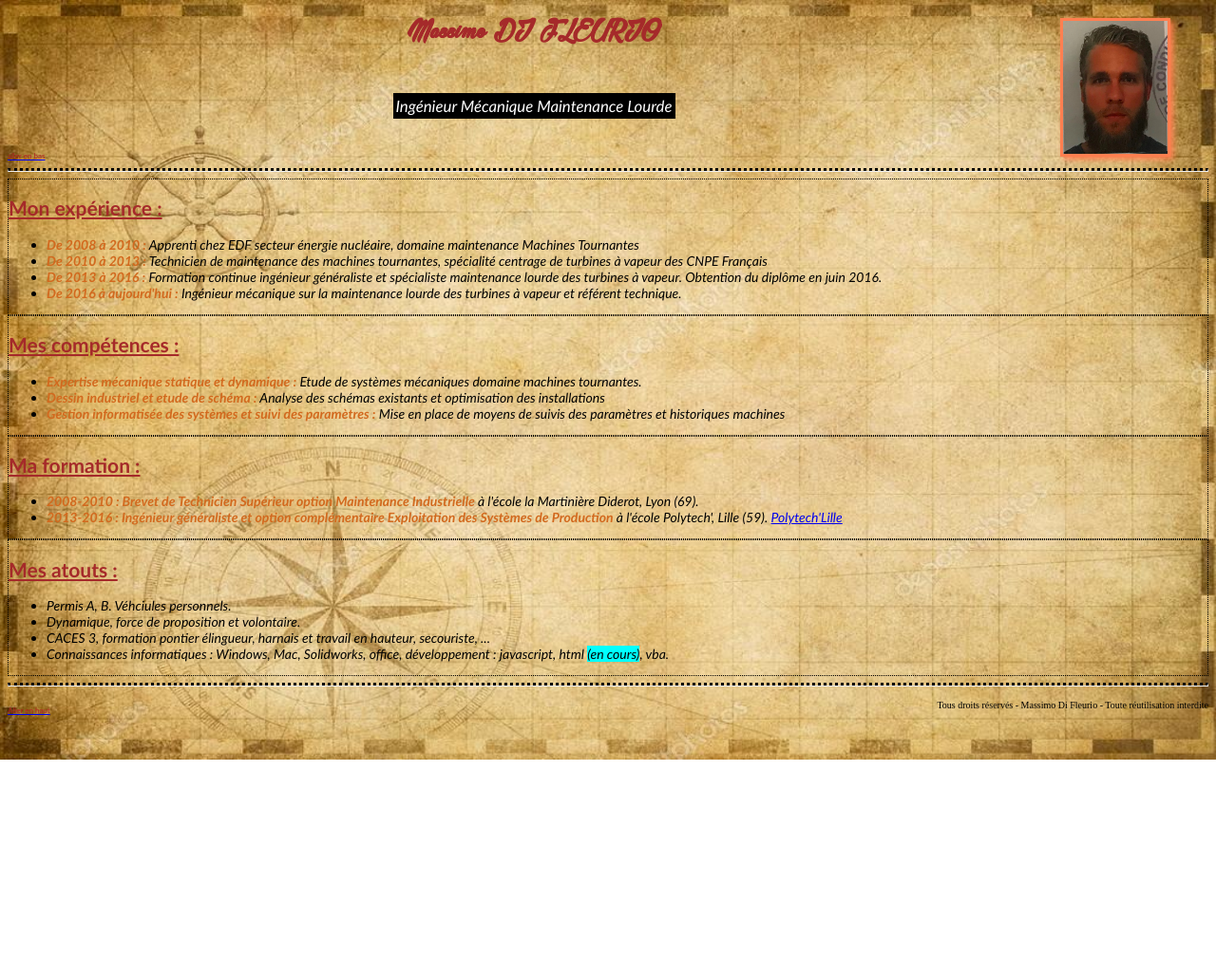
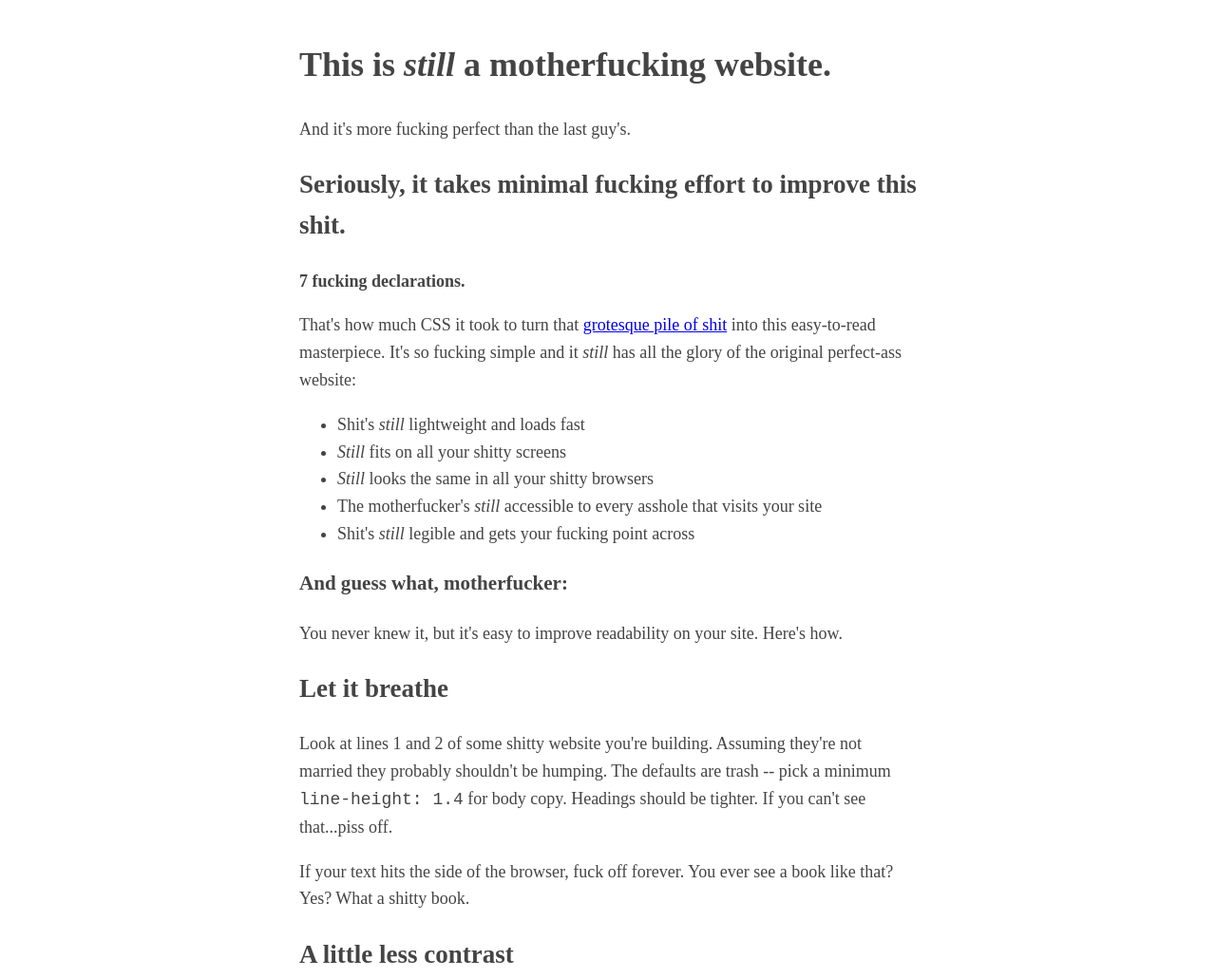
Before and after one commit to iMassim0/iMassim0.github.io, a plain HTML site: page index.html in a window 1280 px wide. Shown: the top 1030 px of the page at 95% size. Before the commit the page ends 800 px from the top, so only its background shows below. Drawn offline with Linux system fonts and the light colour scheme.

Commit message:
Changement de site = BetterMFW

```diff
--- a/index.html
+++ b/index.html
@@ -1,68 +1,61 @@
 <!DOCTYPE html>
 
-<html>
-    <head>
-        <meta charset="utf-8" />
-        <title>CV Massimo Di Fleurio</title>
-        <link rel="stylesheet" href="style.css"/>
-    </head>
+<html lang="fr">
 
-    <body>
+<head>
 
-        <figure>
-            <a href="content/identite.jpg" alt="Photo identité" title="Cliquez pour agrandir" target=_blank><img src="content/identite.jpg" alt="Photo identité" class="ident"/></a>
-        </figure>
+  <meta charset="utf-8"/>
+  <title>Mother Fucker Website - Massim0</title>
+  <link rel="stylesheet" href="main.css"/>
 
-        <div>
-        <h1 id="Ancre2"><strong>Massimo DI FLEURIO</strong></h1>
-        <br/>
-        <p align="center"><em><big>Ingénieur Mécanique Maintenance Lourde</big></em></p>
-        <br/>
-        <a href="#Ancre1" title="Bas de page"><small class="plus">aller en bas</small></a>
-        <hr/>
-        </div>
+</head>
 
-        <section>
-        <h2>Mon expérience :</h2>
-        <ul>
-            <li><b>De 2008 à 2010 :</b> Apprenti chez EDF secteur énergie nucléaire, domaine maintenance Machines Tournantes</li>
-            <li><b>De 2010 à 2013 :</b> Technicien de maintenance des machines tournantes, spécialité centrage de turbines à vapeur des CNPE Français</li>
-            <li><b>De 2013 à 2016 :</b> Formation continue ingénieur généraliste et spécialiste maintenance lourde des turbines à vapeur. Obtention du diplôme en juin 2016.</li>
-            <li><b>De 2016 à aujourd'hui :</b> Ingénieur mécanique sur la maintenance lourde des turbines à vapeur et référent technique.</li>
-        </ul>
-        </section>
+<body>
 
-        <section>
-        <h2>Mes compétences :</h2>
-        <ul>
-            <li><b>Expertise mécanique statique et dynamique :</b> Etude de systèmes mécaniques domaine machines tournantes.</li>
-            <li><b>Dessin industriel et etude de schéma :</b> Analyse des schémas existants et optimisation des installations</li>
-            <li><b>Gestion informatisée des systèmes et suivi des paramètres :</b> Mise en place de moyens de suivis des paramètres et historiques machines</li>
-        </ul>
-        </section>
+<h1>This is <em>still</em> a motherfucking website.</h1>
 
-        <section>
-        <h2>Ma formation :</h2>
-        <ul>
-            <li><b>2008-2010 : Brevet de Technicien Supérieur option Maintenance Industrielle </b> à l'école la Martinière Diderot, Lyon (69).</li>
-            <li><b>2013-2016 : Ingénieur généraliste et option complémentaire Exploitation des Systèmes de Production </b> à l'école Polytech', Lille (59). <a href="http://www.polytech-lille.fr/" title="Lien vers le site de l'école" target=_blank class="spec">Polytech'Lille</a></li>
-        </ul>
-        </section>
+<p>And it's more fucking perfect than the last guy's.</p>
 
-        <section>
-        <h2>Mes atouts :</h2>
-        <ul>
-            <li>Permis A, B. Véhciules personnels.</li>
-            <li>Dynamique, force de proposition et volontaire.</li>
-            <li>CACES 3, formation pontier élingueur, harnais et travail en hauteur, secouriste, ... </li>
-            <li>Connaissances informatiques : Windows, Mac, Solidworks, office, développement : javascript, html <mark>(en cours)</mark>, vba.</li>
-        </ul>
-        </section>
+<h2>Seriously, it takes minimal fucking effort to improve this shit.</h2>
 
-        <div>
-        <hr/>
-        <p><a href="#Ancre2" id="Ancre1" title="Haut de page"><small class="plus">Aller en haut</small></a><small class="mention"> Tous droits réservés - Massimo Di Fleurio - Toute réutilisation interdite</small></p>
-        </div>
+<strong>7 fucking declarations.</strong>
 
-    </body>
+<p>That's how much CSS it took to turn that <a href="https://http://motherfuckingwebsite.com/">grotesque pile of shit</a> into this easy-to-read masterpiece. It's so fucking simple and it <em>still</em> has all the glory of the original perfect-ass website:</p>
+<ul>
+<li>Shit's <em>still</em> lightweight and loads fast</li>
+<li><em>Still</em> fits on all your shitty screens</li>
+<li><em>Still</em> looks the same in all your shitty browsers</li>
+<li>The motherfucker's <em>still</em> accessible to every asshole that visits your site</li>
+<li>Shit's <em>still</em> legible and gets your fucking point across</li>
+</ul>
+<h3>And guess what, motherfucker:</h3>
+<p>You never knew it, but it's easy to improve readability on your site. Here's how.</p>
+
+<h2>Let it breathe</h2>
+<p>Look at lines 1 and 2 of some shitty website you're building. Assuming they're not married they probably shouldn't be humping. The defaults are trash -- pick a minimum <code>line-height: 1.4</code> for body copy. Headings should be tighter. If you can't see that...piss off.</p>
+
+<p>If your text hits the side of the browser, fuck off forever. You ever see a book like that? Yes? What a shitty book.</p>
+
+<h2>A little less contrast</h2>
+<p>Black on white? How often do you see that kind of contrast in real life? Tone it down a bit, asshole. I would've even made this site's background a nice <code>#EEEEEE</code> if I wasn't so focused on keeping declarations to a lean 7 fucking lines.</p>
+
+<h2>Size Matters</h2>
+<p>I know your partner says otherwise, but it's true. Bump that body copy to render close to 16px or more. Smaller type works well for print, not the screen.</p>
+
+<h2>Line-width, motherfucker</h2>
+<p>Looking at an LCD screen is strainful enough. Don't make me read a line of text that's 200 fucking characters long. Keep it to a nice 60-80 and users might actually read more than one sentence of your worthless dribble.</p>
+
+<h3>Yes, this is <em>also</em> fucking satire, you fuck</h3>
+<p>I love what the creator of <a href="https://http://motherfuckingwebsite.com/">this site's inspiration</a> did. What I'm saying is that it's so, so simple to make sites easier to read. Websites are broken by default, they are functional, high-performing, and accessible, but they're also fucking ugly. You and all the other web designers out there need to make them not total shit.</p>
+
+<blockquote>"You're a fucking moron if you use default browser styles." <br/>
+- Eleanor Roosevelt</blockquote>
+<hr/>
+<h2>Epilogue</h2>
+<p>Inspired by the geniuses behind <a href="http://motherfuckingwebsite.com/">motherfuckingwebsite.com</a> and <a href="http://txti.es/">txti</a>.</p>
+
+<p>This page—that isn't a total fucking eyesore—was created by <a href="https://twitter.com/drew_mc">me</a> with help from <a href="https://twitter.com/gabehammersmith">him</a>.</p>
+
+</body>
+
 </html>
--- /dev/null
+++ b/main.css
@@ -0,0 +1,14 @@
+body {
+  margin: 40px auto;
+  max-width: 650px;
+/*  min-width: 400px;*/
+  font-size: 18px;
+  line-height: 1.6;
+  color: #444;
+
+/*  padding: 0 10px*/
+}
+
+h1 h2 h3 {
+  line-height: 1.2;
+}
--- a/style.css
+++ /dev/null
@@ -1,117 +0,0 @@
-body
-{
-    font-family: "Trebuchet MS";
-    font-size: 14px;
-    cursor: progress;
-    background-image: url(content/background.jpg);
-    background-attachment: fixed;
-    background-origin: content-box;
-    background-repeat:round;
-}
-
-.plus
-{
-    color:firebrick;
-    font-size: 8px;
-}
-
-.plus:hover
-{
-    color: blue;
-    font-size: 10px;
-}
-
-/*small
-{
-    font-size: 8px;
-}*/
-
-.spec:hover
-{
-    font-weight: bold;
-    font-size: 20px;
-    color: hotpink;
-    cursor: not-allowed;
-}
-
-.ident
-{
-    height: 140px;
-    width: 110px;
-    float: right;
-    border: 3px solid coral;
-    box-shadow: 3px 3px 6px coral;
-}
-
-.ident:hover{
-    cursor: help;
-}
-
-.mention
-{
-    font-family: "Times New Roman", Times, serif;
-    font-size: 10px;
-    float: right;
-}
-
-mark
-{
-    background-color: aqua;
-}
-
-h2
-{
-    text-decoration: underline;
-    color: brown;
-}
-
-h1
-{
-    font-family: 'Barber Street', 'Trebuchet MS', serif;
-    font-size: 29px;
-    font-weight: 100;
-    color:brown;
-}
-
-#Ancre2
-{
-    text-align: center;
-}
-
-big
-{
-    color: white;
-    background-color: black;
-    border: 3px solid black;
-}
-
-big:hover{
-    color: black;
-    background-color: white;
-    border: 3px solid black;
-    cursor: crosshair
-}
-
-b
-{
-    color: chocolate;
-}
-
-hr
-{
-    border-top: 3px dotted;
-}
-
-li
-{
-    font-style: italic;
-}
-
-@font-face { /*Barber_Street*/
-    font-family: 'Barber Street';
-    src: url('content/Barber_Street.ttf');
-}
-
-section {
-    border: 1px dotted black;
-}
```
Also changed, not shown: content/Barber_Street.ttf (deleted), content/background.jpg (deleted), content/identite.jpg (deleted).
